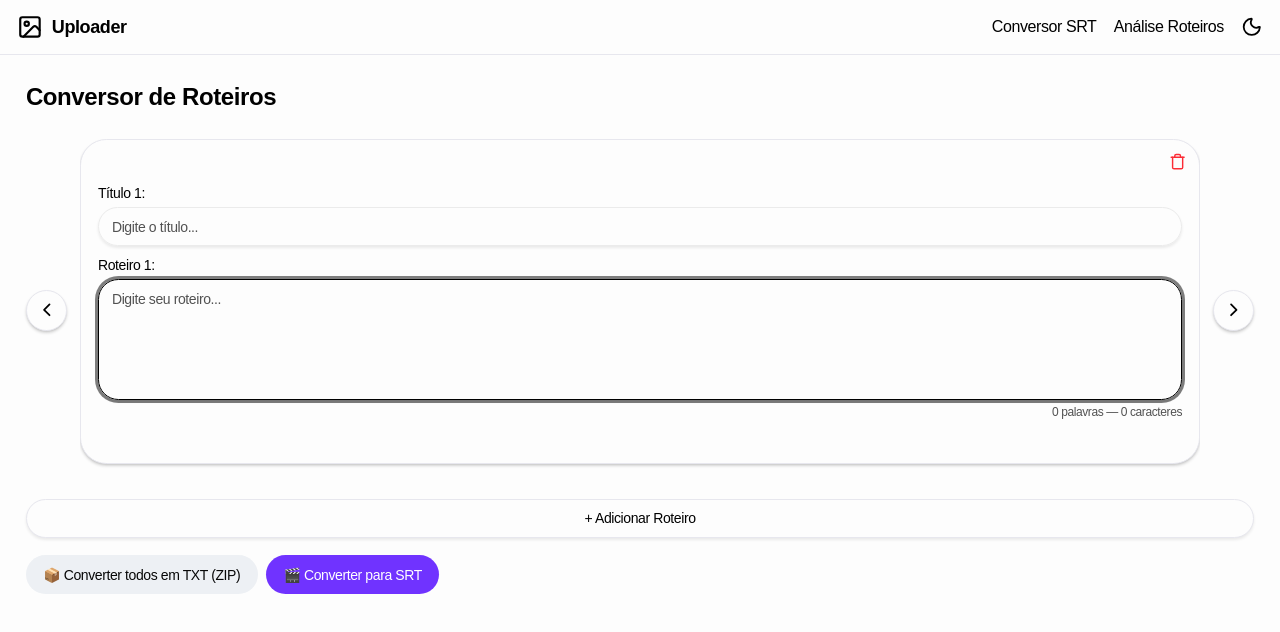
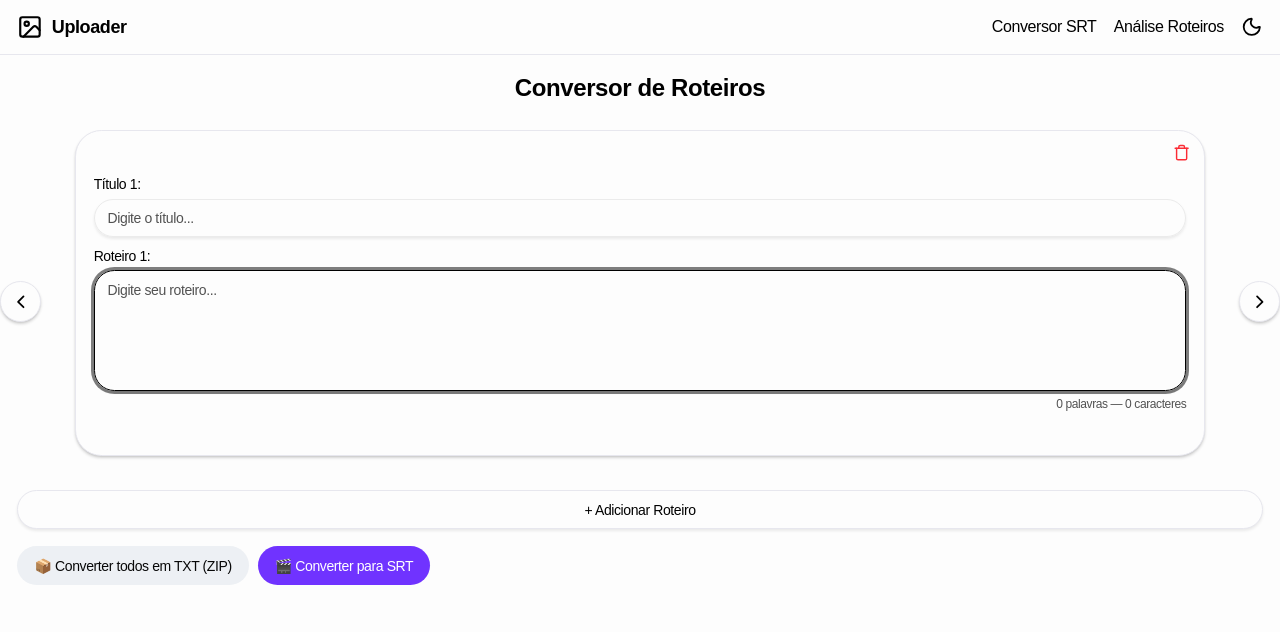
Before and after one commit to willianguerra/scriptly, a Next.js app: page / in a window 1280 px wide. Shown: the top 632 px of the page. Built offline with nearby package versions, Linux system fonts and the light colour scheme.

Commit message:
Atualizar o conversor-roteiros.tsx

```diff
--- a/src/components/conversor-roteiros.tsx
+++ b/src/components/conversor-roteiros.tsx
@@ -41,7 +41,6 @@ export default function ConversorRoteiros() {
     if (sliderRef.current) sliderRef.current.scrollBy({ left: 500, behavior: "smooth" });
   };
 
-  // Foca no último campo + scroll suave
   useEffect(() => {
     if (roteiros.length > 0) {
       const lastIndex = roteiros.length - 1;
@@ -54,7 +53,6 @@ export default function ConversorRoteiros() {
         });
       }
 
-      // pequeno timeout para focar após a animação
       setTimeout(() => {
         if (lastTextarea) lastTextarea.focus();
       }, 250);
@@ -238,29 +236,36 @@ export default function ConversorRoteiros() {
     texto.trim().length === 0 ? 0 : texto.trim().split(/\s+/).length;
 
   return (
-    <div className="w-full p-6 flex flex-col gap-4">
-      <h1 className="text-2xl font-bold mb-2">Conversor de Roteiros</h1>
+    <div className="w-full p-4 flex flex-col gap-4">
+      <h1 className="text-2xl font-bold mb-2 text-center">Conversor de Roteiros</h1>
 
-      <div className="flex items-center gap-3">
+      <div className="flex items-center justify-center gap-2 sm:gap-4">
         <button
           onClick={scrollLeft}
-          className="bg-background border p-2 rounded-full shadow hover:bg-accent transition"
+          className="bg-background border p-1 sm:p-2 rounded-full shadow hover:bg-accent transition -ml-2 sm:-ml-4"
         >
-          <ChevronLeft className="w-5 h-5" />
+          <ChevronLeft className="w-4 h-4 sm:w-5 sm:h-5" />
         </button>
 
-        <div
+        <motion.div
           ref={sliderRef}
           className="
             grid grid-flow-col
-            auto-cols-[minmax(300px,1fr)]
+            auto-cols-[90%]
+            sm:auto-cols-[80%]
             lg:auto-cols-[minmax(450px,1fr)]
             overflow-x-auto
             gap-4
             scroll-smooth
+            snap-x snap-mandatory
+            px-2 sm:px-4
             pb-4
             flex-1
+            cursor-grab active:cursor-grabbing
           "
+          drag="x"
+          dragConstraints={{ left: -5000, right: 0 }}
+          dragElastic={0.2}
         >
           <AnimatePresence>
             {roteiros.map((r, i) => (
@@ -271,6 +276,7 @@ export default function ConversorRoteiros() {
                 animate={{ opacity: 1, scale: 1, y: 0 }}
                 exit={{ opacity: 0, scale: 0.8, y: 10, transition: { duration: 0.25 } }}
                 transition={{ duration: 0.3 }}
+                className="snap-center"
               >
                 <Card className="border shadow-sm hover:shadow-md relative">
                   <button
@@ -320,13 +326,13 @@ export default function ConversorRoteiros() {
               </motion.div>
             ))}
           </AnimatePresence>
-        </div>
+        </motion.div>
 
         <button
           onClick={scrollRight}
-          className="bg-background border p-2 rounded-full shadow hover:bg-accent transition"
+          className="bg-background border p-1 sm:p-2 rounded-full shadow hover:bg-accent transition -mr-2 sm:-mr-4"
         >
-          <ChevronRight className="w-5 h-5" />
+          <ChevronRight className="w-4 h-4 sm:w-5 sm:h-5" />
         </button>
       </div>
 
```
